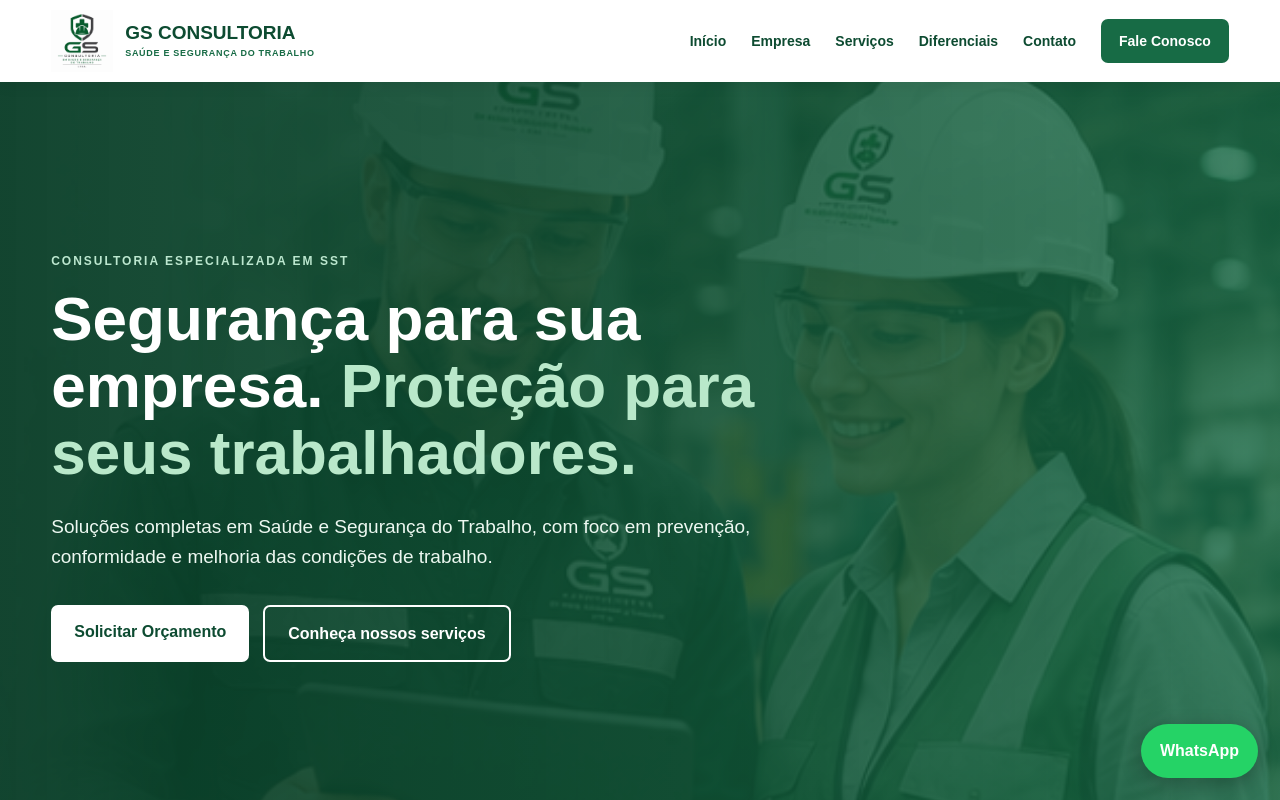
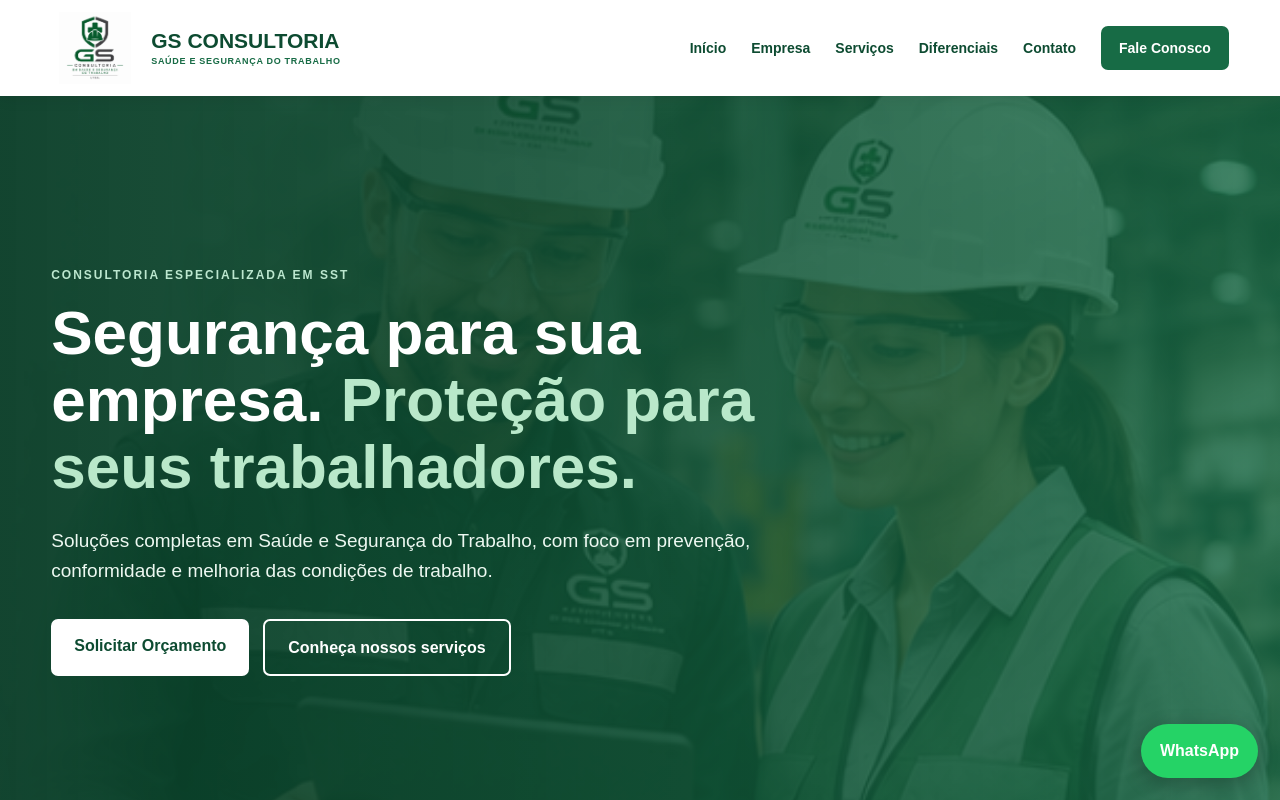
Before and after one commit to gscomercialsst/gs-consultoria-site, a plain HTML site: page index.html in a window 1280 px wide. Shown: the top 800 px of the page. Drawn offline with Linux system fonts and the light colour scheme.

Commit message:
Update index.html

```diff
--- a/index.html
+++ b/index.html
@@ -59,7 +59,7 @@
         }
 
         .header {
-            min-height: 82px;
+            min-height: 96px;
             display: flex;
             align-items: center;
             justify-content: space-between;
@@ -74,9 +74,10 @@
         }
 
         .logo img {
-            width: 62px;
-            height: 62px;
-            object-fit: contain;
+             width: 88px;
+    height: 72px;
+    object-fit: contain;
+    display: block;
         }
 
         .logo-fallback {
@@ -94,7 +95,7 @@
 
         .logo-text {
             font-weight: 800;
-            font-size: 19px;
+            font-size: 21px;
             line-height: 1.1;
         }
 
```
